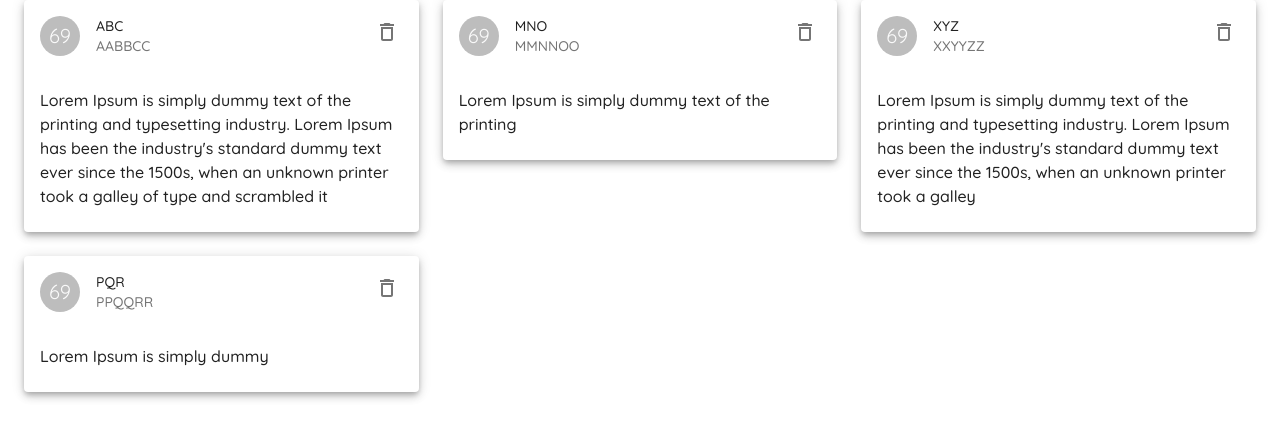
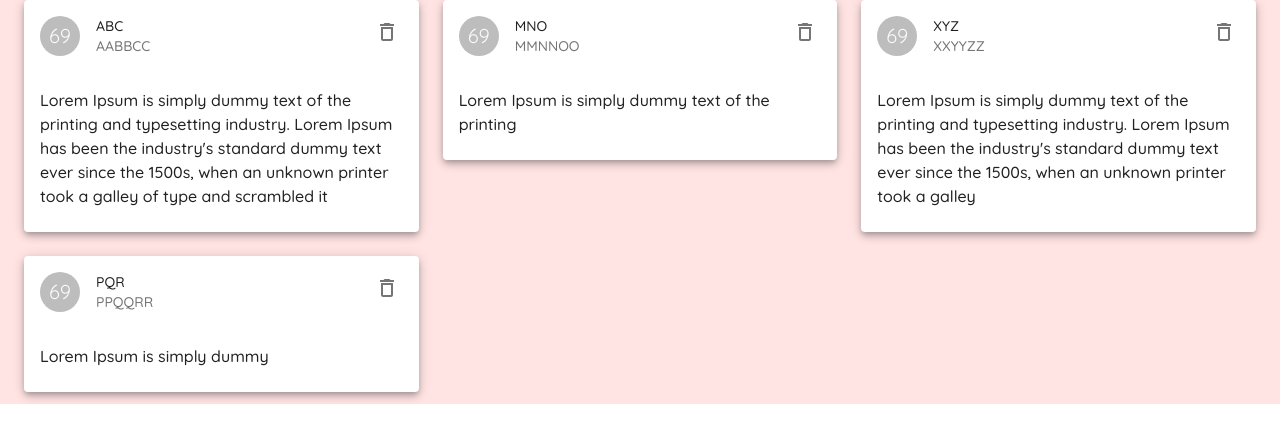
Before and after one commit to rahul7007/Learn-MUI, a React (Create React App) app in the folder material-ui-tut/: page / in a window 1280 px wide. Shown: the top 442 px of the page. Built offline with nearby package versions, Linux system fonts and the light colour scheme.

Commit message:
lesson 12 added

```diff
--- a/material-ui-tut/src/App.js
+++ b/material-ui-tut/src/App.js
@@ -5,6 +5,7 @@
 import { createTheme } from '@material-ui/core/styles';
 import { ThemeProvider } from '@material-ui/styles';
 import { blue, purple } from '@material-ui/core/colors';
+import Layout from './components/Layout';
 
 const myTheme = createTheme({
   palette: {
@@ -27,6 +28,7 @@
   return (
     <ThemeProvider theme={myTheme}>
       <Router>
+        <Layout>
           <Switch>
             <Route exact path="/">
               <Notes />
@@ -38,6 +40,7 @@
               <Create />
             </Route>
           </Switch>
+        </Layout>
       </Router>
     </ThemeProvider>
   );
--- /dev/null
+++ b/material-ui-tut/src/components/Layout.js
@@ -0,0 +1,27 @@
+import { makeStyles } from '@material-ui/core'
+import React from 'react'
+
+const useStyles = makeStyles({
+    page: {
+        backgroundColor: '#ffe4e3',
+        width: '100%'
+    }
+})
+
+const Layout = ({ children }) => {
+
+    const classes = useStyles()
+    return (
+        <div>
+            {/* appbar */}
+
+            {/* sidedraw */}
+
+            <div className={classes.page}>
+                {children}
+            </div>
+        </div>
+    )
+}
+
+export default Layout
```
Lines whose indentation alone changed are shown as unchanged.
